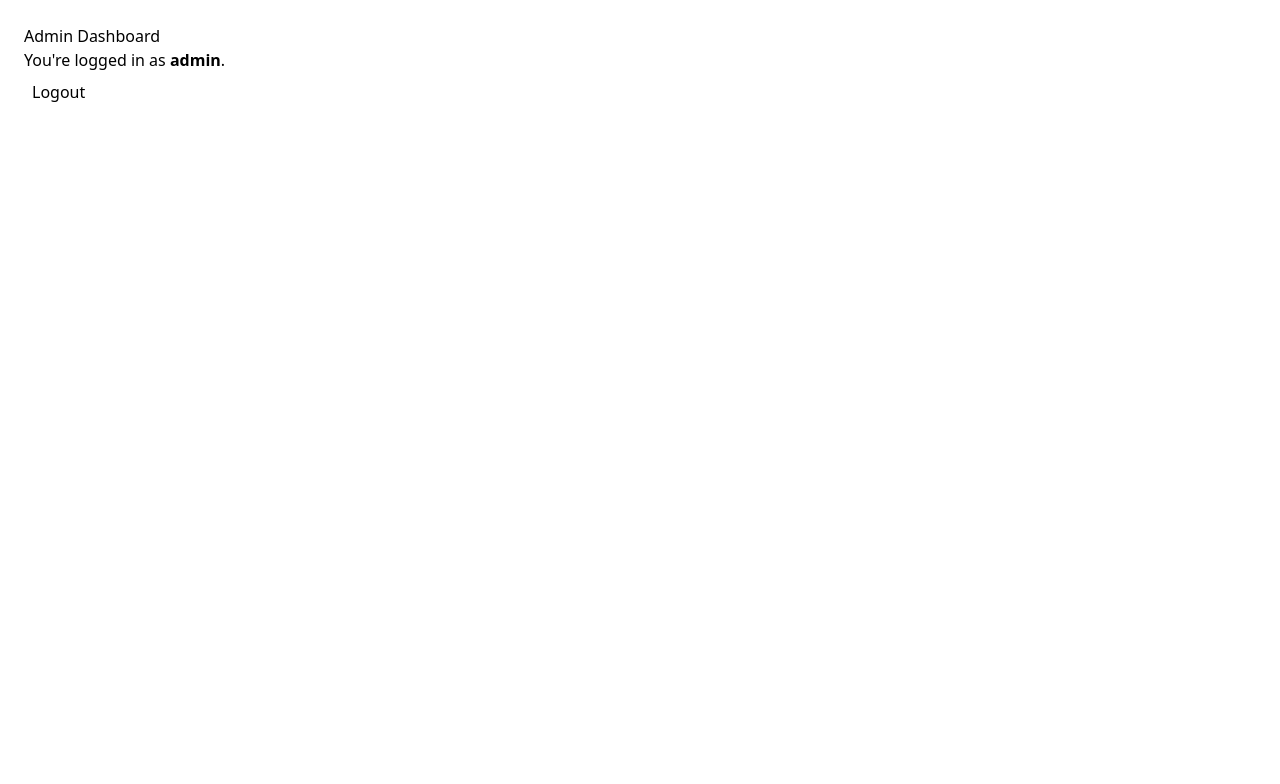
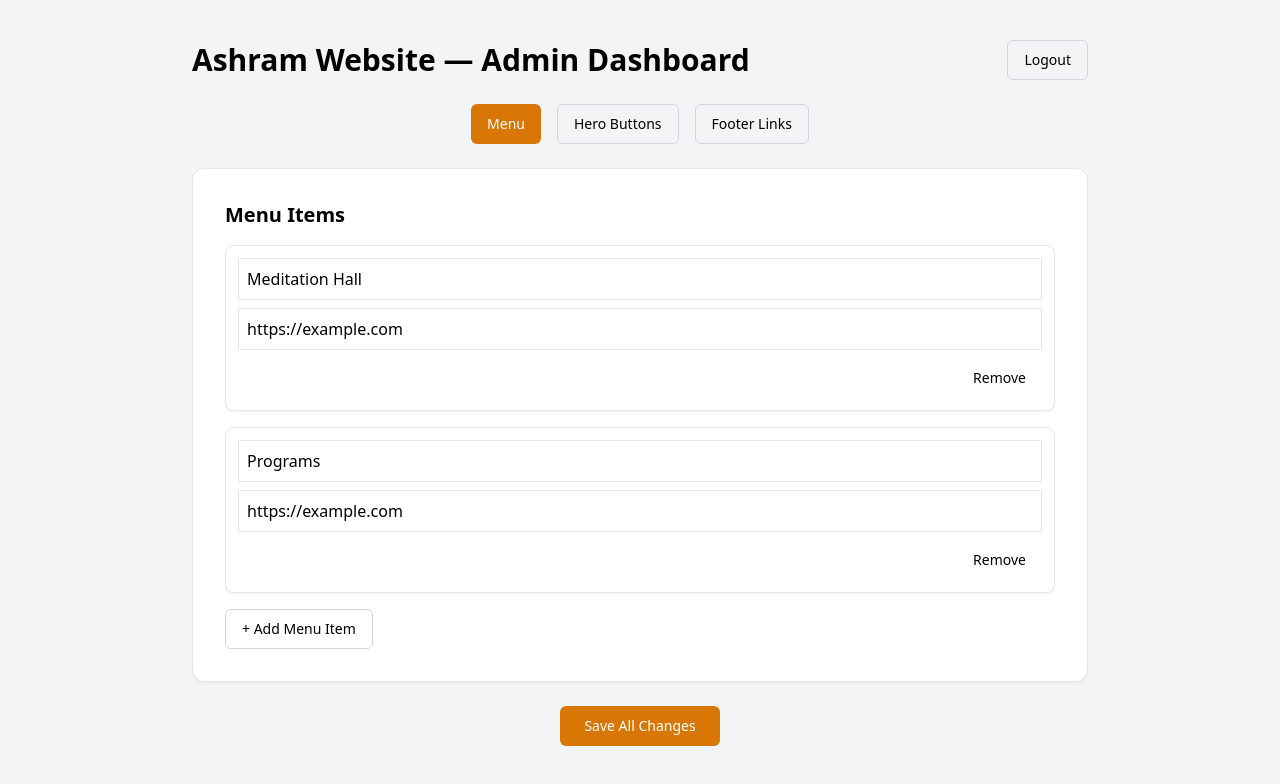
Before and after one commit to uniqueabhishek/Gujarat-Ashram-Website-Wrapper-Developement, a React (Vite) app in the folder my-ashram-site/: page /admin in a window 1280 px wide. Shown: the top 784 px of the page. Built offline with nearby package versions, Linux system fonts and the light colour scheme; sample sign-in values are in the browser's storage.

Commit message:
rm duplicate adminpanel

```diff
--- a/my-ashram-site/src/pages/AdminDashboard.tsx
+++ b/my-ashram-site/src/pages/AdminDashboard.tsx
@@ -1,8 +1,60 @@
 import React from "react";
 import { useNavigate } from "react-router-dom";
+import { Button } from "@/components/ui/button";
+import { Card, CardContent } from "@/components/ui/card";
 
+// ─────────────────────────────────────────
+// LocalStorage helpers
+// ─────────────────────────────────────────
+function load(key: string, fallback: any) {
+  const saved = localStorage.getItem(key);
+  return saved ? JSON.parse(saved) : fallback;
+}
+
+function save(key: string, value: any) {
+  localStorage.setItem(key, JSON.stringify(value));
+}
+
+// ─────────────────────────────────────────
+// Admin Dashboard Component
+// ─────────────────────────────────────────
 const AdminDashboard: React.FC = () => {
   const navigate = useNavigate();
+  const [tab, setTab] = React.useState("menu");
+
+  // MENU ITEMS
+  const [menuItems, setMenuItems] = React.useState(() =>
+    load("aol_menu_items", [
+      { name: "Meditation Hall", url: "https://example.com" },
+      { name: "Programs", url: "https://example.com" },
+    ])
+  );
+
+  // HERO BUTTONS
+  const [heroButtons, setHeroButtons] = React.useState(() =>
+    load("hero_buttons", [
+      { name: "Visit Ashram", url: "https://example.com", variant: "default" },
+      { name: "Upcoming Programs", url: "https://example.com", variant: "outline" },
+      { name: "Contact", url: "https://example.com", variant: "ghost" },
+    ])
+  );
+
+  // FOOTER LINKS
+  const [footerLinks, setFooterLinks] = React.useState(() =>
+    load("footer_links", [
+      { label: "Call", url: "tel:+910000000000" },
+      { label: "WhatsApp", url: "https://wa.me/910000000000" },
+      { label: "Email", url: "mailto:info@example.com" },
+      { label: "Map", url: "https://maps.google.com" },
+    ])
+  );
+
+  function handleSave() {
+    save("aol_menu_items", menuItems);
+    save("hero_buttons", heroButtons);
+    save("footer_links", footerLinks);
+    alert("Saved successfully! Refresh main site.");
+  }
 
   const handleLogout = () => {
     localStorage.removeItem("isAdmin");
@@ -10,15 +62,244 @@ const AdminDashboard: React.FC = () => {
   };
 
   return (
-    <div style={{ padding: 24 }}>
-      <h1>Admin Dashboard</h1>
-      <p>You're logged in as <strong>admin</strong>.</p>
+    <div className="min-h-screen bg-gray-100 px-8 py-10">
+      <div className="max-w-4xl mx-auto">
 
-      <button onClick={handleLogout} style={{ padding: 8 }}>
-        Logout
-      </button>
+        {/* TITLE & LOGOUT */}
+        <div className="flex justify-between items-center mb-6">
+          <h1 className="text-3xl font-bold">
+            Ashram Website — Admin Dashboard
+          </h1>
+          <Button variant="outline" onClick={handleLogout}>
+            Logout
+          </Button>
+        </div>
+
+        {/* TABS */}
+        <div className="flex justify-center gap-4 mb-6">
+          <Button variant={tab === "menu" ? "default" : "outline"} onClick={() => setTab("menu")}>
+            Menu
+          </Button>
+
+          <Button variant={tab === "hero" ? "default" : "outline"} onClick={() => setTab("hero")}>
+            Hero Buttons
+          </Button>
+
+          <Button variant={tab === "footer" ? "default" : "outline"} onClick={() => setTab("footer")}>
+            Footer Links
+          </Button>
+        </div>
+
+        {/* PANEL */}
+        <Card className="p-4">
+          <CardContent>
+            {tab === "menu" && (
+              <MenuEditor items={menuItems} setItems={setMenuItems} />
+            )}
+
+            {tab === "hero" && (
+              <HeroEditor items={heroButtons} setItems={setHeroButtons} />
+            )}
+
+            {tab === "footer" && (
+              <FooterEditor items={footerLinks} setItems={setFooterLinks} />
+            )}
+          </CardContent>
+        </Card>
+
+        {/* SAVE BUTTON */}
+        <div className="mt-6 text-center">
+          <Button className="px-6 py-3" onClick={handleSave}>
+            Save All Changes
+          </Button>
+        </div>
+
+      </div>
     </div>
   );
 };
 
 export default AdminDashboard;
+
+// ─────────────────────────────────────────
+// MENU EDITOR
+// ─────────────────────────────────────────
+function MenuEditor({ items, setItems }: any) {
+  return (
+    <div>
+      <h2 className="text-xl font-semibold mb-4">Menu Items</h2>
+
+      {items.map((item: any, idx: number) => (
+        <div key={idx} className="mb-4 border p-3 rounded-lg bg-white shadow-sm">
+          <input
+            className="border p-2 w-full mb-2"
+            placeholder="Name"
+            value={item.name}
+            onChange={(e) => {
+              const copy = [...items];
+              copy[idx].name = e.target.value;
+              setItems(copy);
+            }}
+          />
+
+          <input
+            className="border p-2 w-full"
+            placeholder="URL"
+            value={item.url}
+            onChange={(e) => {
+              const copy = [...items];
+              copy[idx].url = e.target.value;
+              setItems(copy);
+            }}
+          />
+
+          <div className="text-right mt-2">
+            <Button
+              variant="ghost"
+              onClick={() => setItems(items.filter((_: any, i: number) => i !== idx))}
+            >
+              Remove
+            </Button>
+          </div>
+        </div>
+      ))}
+
+      <Button
+        variant="outline"
+        onClick={() =>
+          setItems([...items, { name: "New Item", url: "https://" }])
+        }
+      >
+        + Add Menu Item
+      </Button>
+    </div>
+  );
+}
+
+// ─────────────────────────────────────────
+// HERO BUTTONS EDITOR
+// ─────────────────────────────────────────
+function HeroEditor({ items, setItems }: any) {
+  return (
+    <div>
+      <h2 className="text-xl font-semibold mb-4">Hero Buttons</h2>
+
+      {items.map((item: any, idx: number) => (
+        <div key={idx} className="mb-4 border p-3 rounded-lg bg-white shadow-sm">
+
+          <input
+            className="border p-2 w-full mb-2"
+            placeholder="Button Name"
+            value={item.name}
+            onChange={(e) => {
+              const copy = [...items];
+              copy[idx].name = e.target.value;
+              setItems(copy);
+            }}
+          />
+
+          <input
+            className="border p-2 w-full mb-2"
+            placeholder="URL"
+            value={item.url}
+            onChange={(e) => {
+              const copy = [...items];
+              copy[idx].url = e.target.value;
+              setItems(copy);
+            }}
+          />
+
+          <select
+            className="border p-2 w-full"
+            value={item.variant}
+            onChange={(e) => {
+              const copy = [...items];
+              copy[idx].variant = e.target.value;
+              setItems(copy);
+            }}
+          >
+            <option value="default">Default</option>
+            <option value="outline">Outline</option>
+            <option value="ghost">Ghost</option>
+          </select>
+
+          <div className="text-right mt-2">
+            <Button
+              variant="ghost"
+              onClick={() => setItems(items.filter((_: any, i: number) => i !== idx))}
+            >
+              Remove
+            </Button>
+          </div>
+
+        </div>
+      ))}
+
+      <Button
+        variant="outline"
+        onClick={() =>
+          setItems([...items, { name: "New Button", url: "https://", variant: "default" }])
+        }
+      >
+        + Add Button
+      </Button>
+    </div>
+  );
+}
+
+// ─────────────────────────────────────────
+// FOOTER LINKS EDITOR
+// ─────────────────────────────────────────
+function FooterEditor({ items, setItems }: any) {
+  return (
+    <div>
+      <h2 className="text-xl font-semibold mb-4">Footer Links</h2>
+
+      {items.map((item: any, idx: number) => (
+        <div key={idx} className="mb-4 border p-3 rounded-lg bg-white shadow-sm">
+
+          <input
+            className="border p-2 w-full mb-2"
+            placeholder="Label (WhatsApp, Email…)"
+            value={item.label}
+            onChange={(e) => {
+              const copy = [...items];
+              copy[idx].label = e.target.value;
+              setItems(copy);
+            }}
+          />
+
+          <input
+            className="border p-2 w-full"
+            placeholder="URL"
+            value={item.url}
+            onChange={(e) => {
+              const copy = [...items];
+              copy[idx].url = e.target.value;
+              setItems(copy);
+            }}
+          />
+
+          <div className="text-right mt-2">
+            <Button
+              variant="ghost"
+              onClick={() => setItems(items.filter((_: any, i: number) => i !== idx))}
+            >
+              Remove
+            </Button>
+          </div>
+
+        </div>
+      ))}
+
+      <Button
+        variant="outline"
+        onClick={() =>
+          setItems([...items, { label: "New Link", url: "https://" }])
+        }
+      >
+        + Add Link
+      </Button>
+    </div>
+  );
+}
```
